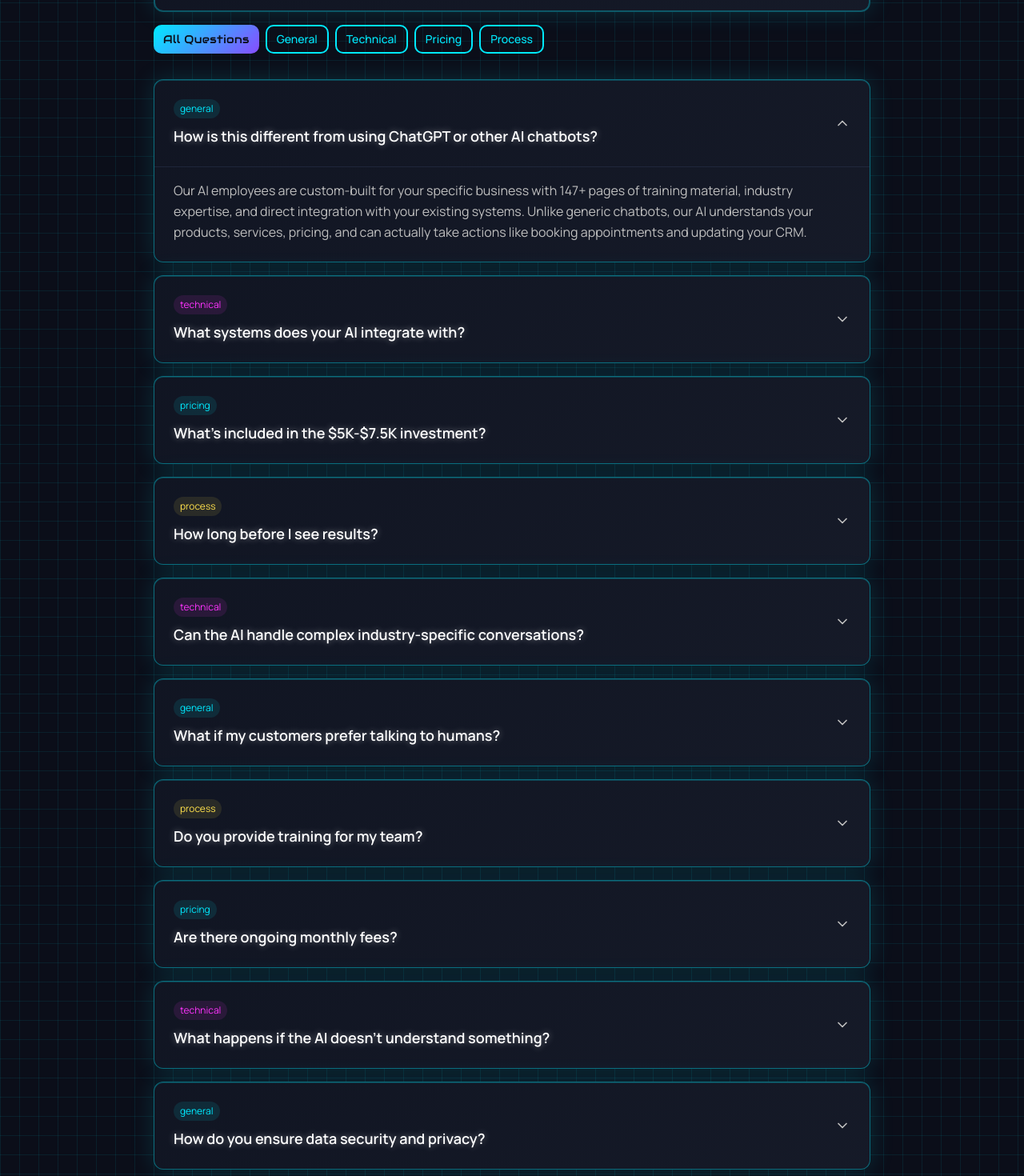
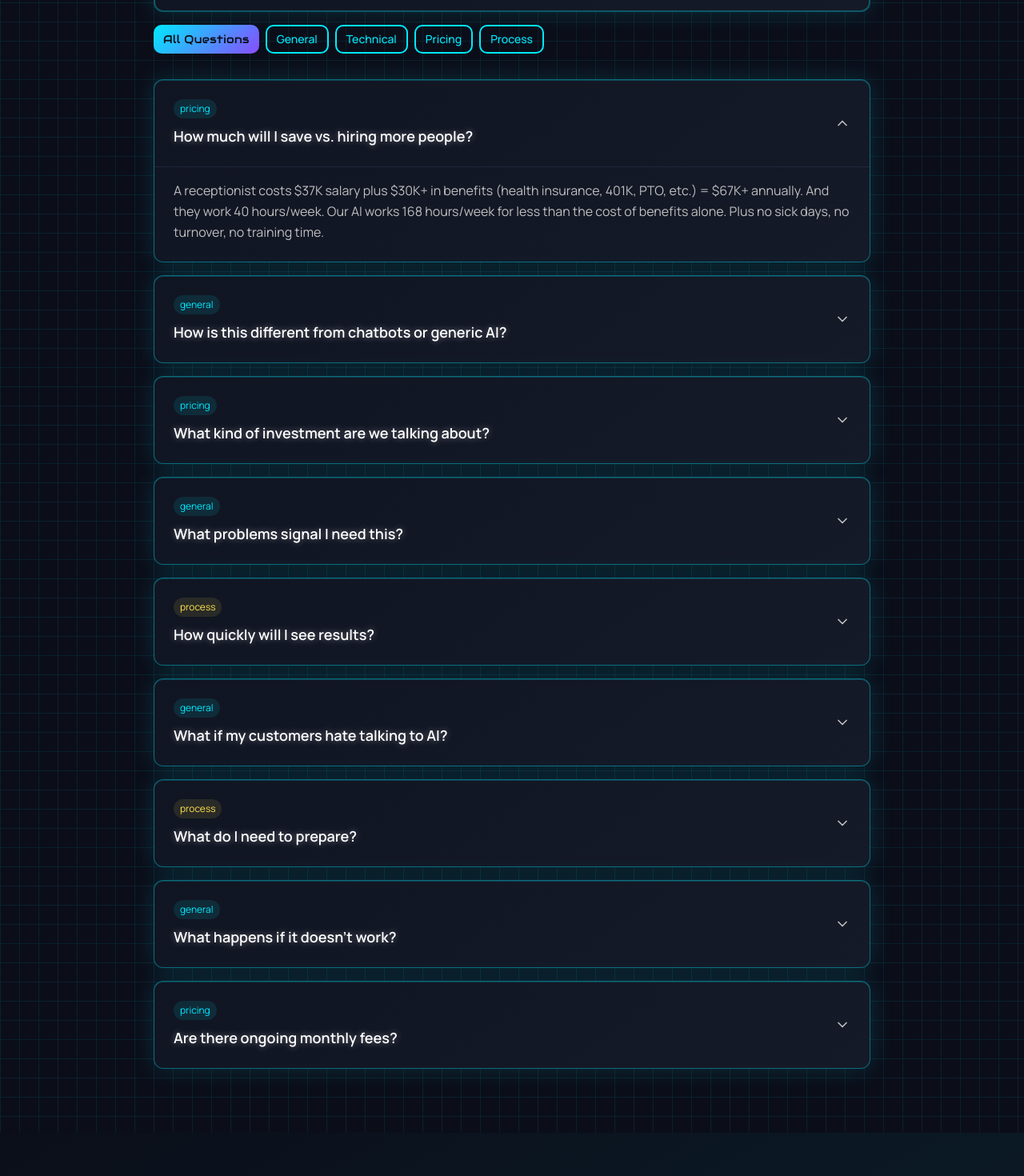
Before and after one commit to hannan680/Rev-Post-Booking, a React (Vite) app: page / in a window 1280 px wide. Shown: the part 6300-7770 px from the top of the page at 80% size. Built offline with nearby package versions, Linux system fonts and the light colour scheme.

Commit message:
Update FAQs
Replace FAQ content with new questions and answers.

```diff
--- a/src/components/FAQ.tsx
+++ b/src/components/FAQ.tsx
@@ -12,63 +12,57 @@ interface FAQItem {
 const faqItems: FAQItem[] = [
   {
     id: 1,
-    category: "general",
-    question: "How is this different from using ChatGPT or other AI chatbots?",
-    answer: "Our AI employees are custom-built for your specific business with 147+ pages of training material, industry expertise, and direct integration with your existing systems. Unlike generic chatbots, our AI understands your products, services, pricing, and can actually take actions like booking appointments and updating your CRM."
+    category: "pricing",
+    question: "How much will I save vs. hiring more people?",
+    answer: "A receptionist costs $37K salary plus $30K+ in benefits (health insurance, 401K, PTO, etc.) = $67K+ annually. And they work 40 hours/week. Our AI works 168 hours/week for less than the cost of benefits alone. Plus no sick days, no turnover, no training time."
   },
   {
     id: 2,
-    category: "technical",
-    question: "What systems does your AI integrate with?",
-    answer: "We integrate with 1000+ different software platforms including virtually any CRM (Salesforce, HubSpot, Pipedrive, etc.), calendar systems (Calendly, Google Calendar), communication platforms (SMS, email, phone), payment processors, and specialized industry tools. Our team handles all technical integrations during the build process."
+    category: "general",
+    question: "How is this different from chatbots or generic AI?",
+    answer: "Chatbots follow scripts. Our AI is custom-trained on your business with 100+ pages of specific knowledge. It knows your pricing, processes, and can actually take actions like booking appointments and updating your CRM. It's like having your best employee available 24/7."
   },
   {
     id: 3,
     category: "pricing",
-    question: "What's included in the $5K-$7.5K investment?",
-    answer: "Complete AI development, 147-page custom prompt creation, system integrations, team training, 30-day build process, ongoing support, and performance optimization. The exact price depends on complexity and integrations needed."
+    question: "What kind of investment are we talking about?",
+    answer: "Projects range from $3,500 to $20K depending on complexity and the size of the problem we're solving. Monthly support runs $497-$1,500 and includes all software costs plus premium support. Our average client sees over 800% ROI in the first year alone, with some seeing returns in the thousands. Most businesses break even within 30-60 days."
   },
   {
     id: 4,
-    category: "process",
-    question: "How long before I see results?",
-    answer: "Most clients see immediate improvements in response times once we go live (Week 4). Full ROI typically achieves within 60-90 days as the AI learns and optimizes. Our average client sees 180%+ lead increase within the first quarter."
+    category: "general",
+    question: "What problems signal I need this?",
+    answer: "You're missing calls outside business hours. Your team is overwhelmed during busy periods. You want to scale ads but can't handle more volume. You're paying for answering services that don't understand your business. Your leads aren't getting followed up fast enough."
   },
   {
     id: 5,
-    category: "technical",
-    question: "Can the AI handle complex industry-specific conversations?",
-    answer: "Absolutely. Our 147-page training includes deep industry research, competitor analysis, common objections, pricing strategies, and technical specifications. We've successfully deployed AI for HVAC, legal, real estate, healthcare, and dozens of other specialized industries."
+    category: "process",
+    question: "How quickly will I see results?",
+    answer: "Most clients start seeing impact within the first week of going live. Marcus was booking qualified appointments on day one. The AI works immediately - the ROI builds from there."
   },
   {
     id: 6,
     category: "general",
-    question: "What if my customers prefer talking to humans?",
-    answer: "Our AI is designed to be indistinguishable from a human assistant. It uses natural conversation patterns, industry terminology, and can seamlessly transfer to human team members when needed. Most customers don't realize they're talking to AI."
+    question: "What if my customers hate talking to AI?",
+    answer: "They won't know it's AI. Our systems sound completely natural and are trained on your specific industry. Most customers prefer it because they get instant, knowledgeable responses instead of waiting hours for callbacks."
   },
   {
     id: 7,
     category: "process",
-    question: "Do you provide training for my team?",
-    answer: "Yes! Week 4 includes comprehensive team training, documentation, and ongoing support. We ensure everyone knows how to work with their new AI employee, including monitoring, optimization, and escalation procedures."
+    question: "What do I need to prepare?",
+    answer: "Nothing upfront. Week 1 is our discovery process where we record how you currently handle calls and document your processes. We handle all the technical setup. You just need to be available for the initial interviews."
   },
   {
     id: 8,
-    category: "pricing",
-    question: "Are there ongoing monthly fees?",
-    answer: "Beyond the initial build cost, there are minimal ongoing costs for AI usage (typically $200-500/month depending on volume) and optional premium support plans. We're transparent about all costs upfront - no hidden fees."
+    category: "general",
+    question: "What happens if it doesn't work?",
+    answer: "We've never had a project fail because we don't start building until we're 100% confident it will work. That's what the discovery week is for - making sure this is the right fit before we write any code."
   },
   {
     id: 9,
-    category: "technical",
-    question: "What happens if the AI doesn't understand something?",
-    answer: "Our AI is trained to recognize when it needs human help and seamlessly transfer conversations. We also include continuous learning features that improve responses over time, plus our team monitors performance and makes optimizations."
-  },
-  {
-    id: 10,
-    category: "general",
-    question: "How do you ensure data security and privacy?",
-    answer: "We follow enterprise-grade security protocols, including encryption, secure API connections, and compliance with GDPR, CCPA, and industry-specific regulations. Your data never leaves your approved systems without explicit permission."
+    category: "pricing",
+    question: "Are there ongoing monthly fees?",
+    answer: "Yes, $497-$1,500/month depending on usage. This covers all software licenses, hosting, AI processing costs, and premium support. No hidden fees, no surprises. You're not managing multiple vendor relationships."
   }
 ];
 
```
